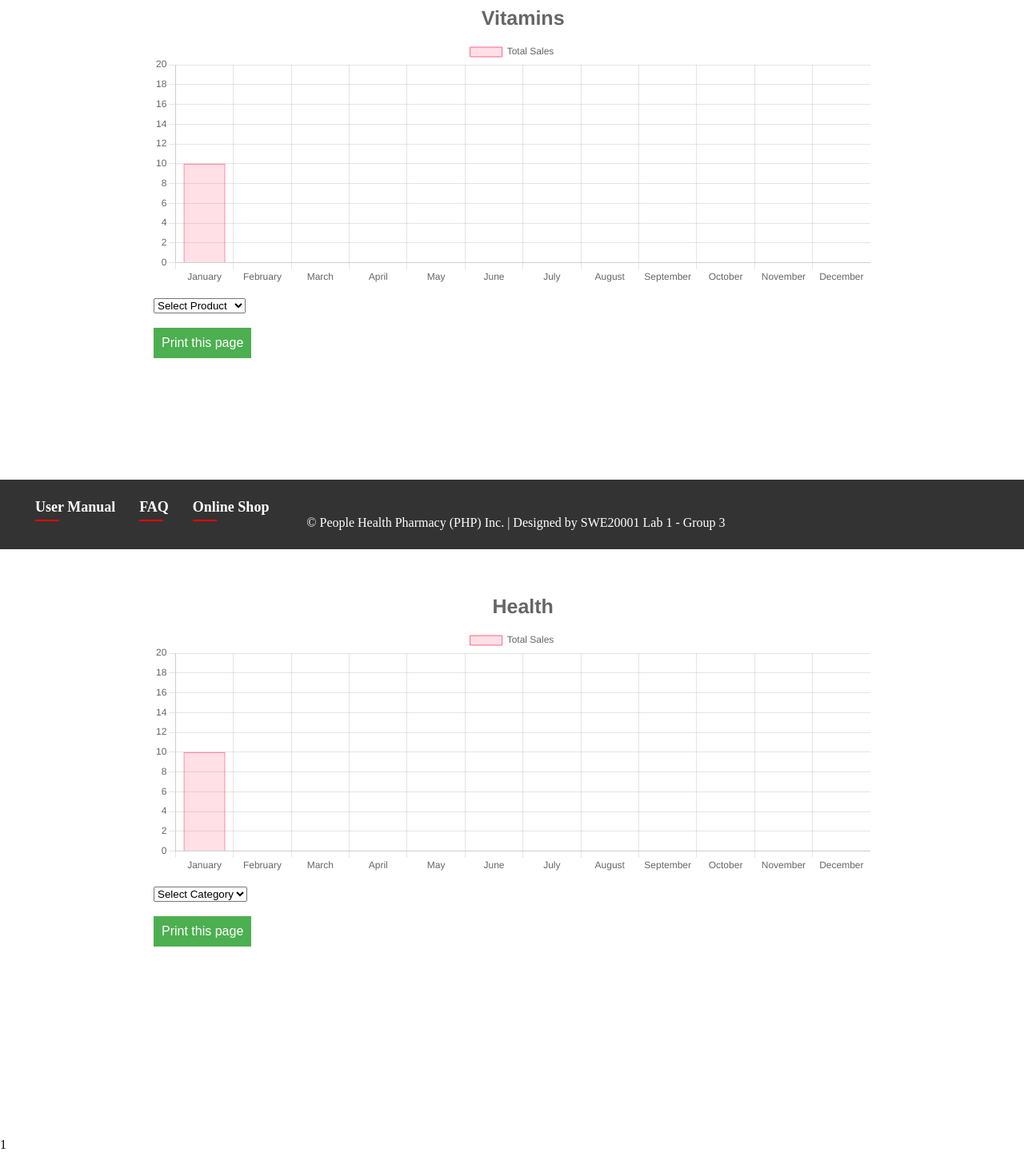
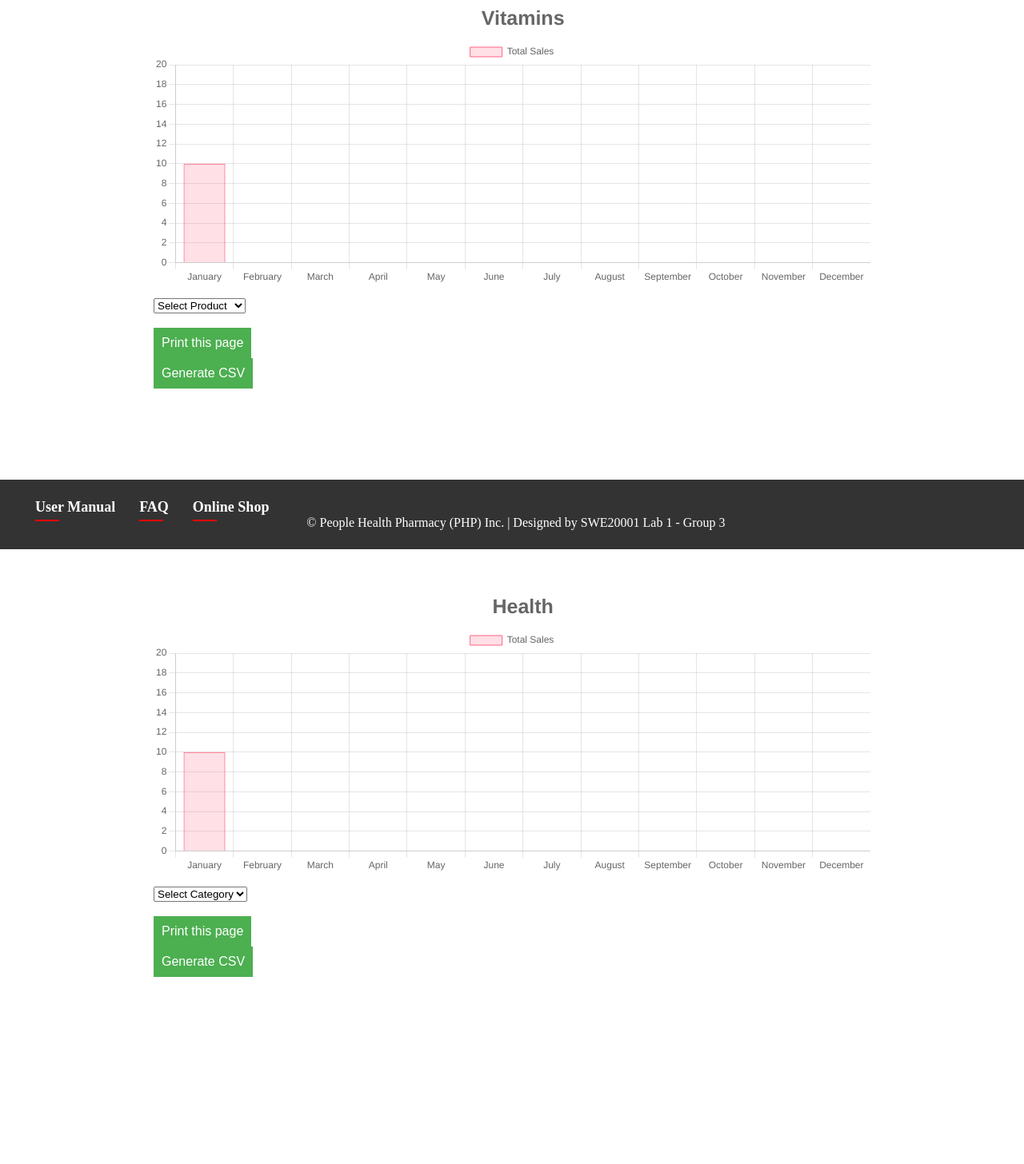
Before and after one commit to Jun-Wee/Sales-Reporting-and-Prediction-System, a PHP site: page /analysismodule.php in a window 1280 px wide. Shown: the part 113-1569 px from the top of the page at 80% size. Run offline with PHP 8.4, Linux system fonts and the light colour scheme; the visitor is signed in with stand-in values (Sample User, id 1); data comes from the database, SQL or seed files in the repository; tables that the repository leaves empty hold one stand-in row (values such as "Sample post").

Commit message:
Update analysismodule.php

```diff
--- a/Project/analysismodule.php
+++ b/Project/analysismodule.php
@@ -10,27 +10,57 @@
 
 <body>
     <?php include("include/header.php");?>
+
+
+    <?php
+    include ('conn.php');
+
+    // creating the folders to store the csv files
+
+    $sales_folder = "./sales_records";
+    if(!file_exists($sales_folder)){
+        mkdir($sales_folder);
+    }
+
+    $category_folder = $sales_folder.'/Category';
+    if(!file_exists($category_folder)){
+        mkdir($category_folder);
+    }
+
+    $product_folder = $sales_folder.'/Product';
+    if(!file_exists($product_folder)){
+        mkdir($product_folder);
+    }
+    ?>
+
     <section id="product_chart">
         <div class="chart_container">
             <div class="chart-container" style="position: relative; height:80vh; width:70vw; ">
                 <canvas id="myChart" width="500" height="200"></canvas>
                 <select style="margin-top:1rem;" name="select" id="select">
                     <option value="" disabled hidden selected>Select Product</option>
+
                     <?php
-                        include ('conn.php');
                     $query = "SELECT product_id, product_name FROM product";
                     $result = $conn->query($query);
                     $rows = $result->fetch_assoc();
                     while($rows){
                     ?>
+
                     <option <?php if(isset($_GET['item'])){if($_GET['item'] == $rows['product_id']){ echo "selected";}}?> value="<?php echo $rows['product_id']?>"><?php echo $rows['product_name']?></option>
+
                     <?php
                     $rows = $result->fetch_assoc();
                     }
                     ?>
+
                 </select>
                 <br><br>
                 <button class ="button1" onclick="window.print()">Print this page</button>
+                <form class="csv_download_form" method="POST">
+                    <input class ="button1" type="submit" value="Generate CSV" name="product_csv">
+                </form>
+
             </div>
         </div>
 
@@ -57,6 +87,9 @@
                 </select>
                 <br><br>
                 <button class ="button1" onclick="window.print()">Print this page</button>
+                <form class="csv_download_form" method="POST">
+                    <input class ="button1" type="submit" value="Generate CSV" name="category_csv">
+                </form>
             </div>
         </div>
 
@@ -79,11 +112,11 @@
     $num_rows = @mysqli_num_rows($result);
     $rows = $result->fetch_array();
     $total = array();
-
     $months = array();
 
     $temp_months = array();
     $temp_total = array();
+
 
 
     if($num_rows < 1){
@@ -122,6 +155,26 @@
             array_push($temp_months, $j);
             array_push($temp_total, 0);
         }
+    }
+
+    $working_data = array(
+        $temp_months,
+        $temp_total
+    );
+
+    if(isset($_POST['product_csv'])){
+
+
+
+        $filename = $product_folder.'/'.$product_name.'_monthly_sales.csv';
+        $f = fopen($filename, 'w') ;
+
+        foreach ($working_data as $row) {
+            fputcsv($f, $row);
+        }
+
+        fclose($f);
+
     }
 
 
@@ -198,7 +251,6 @@
         $category = $_GET['category'];
     }else{
         $category = 1;
-        echo $category ;
     }
 
     $query = "SELECT monthname(sales.date) AS month, category.category_name, SUM(sales_list.quantity) AS total FROM (((sales JOIN sales_list ON sales.sales_id = sales_list.sales_id) JOIN product ON sales_list.product_id = product.product_id) JOIN category ON product.category_id = category.category_id) WHERE category.category_id = '$category' GROUP BY month ORDER BY month(sales.date)";
@@ -249,6 +301,24 @@
             array_push($temp_months, $j);
             array_push($temp_total, 0);
         }
+    }
+
+    $working_data1 = array(
+        $temp_months,
+        $temp_total
+    );
+
+    if(isset($_POST['category_csv'])){
+
+
+        $filename = $category_folder.'/'.$category_name.'_monthly_sales.csv';
+        $f = fopen($filename, 'w') ;
+
+        foreach ($working_data1 as $row) {
+            fputcsv($f, $row);
+        }
+
+        fclose($f);
 
     }
 
```
Lines whose indentation alone changed are shown as unchanged.
